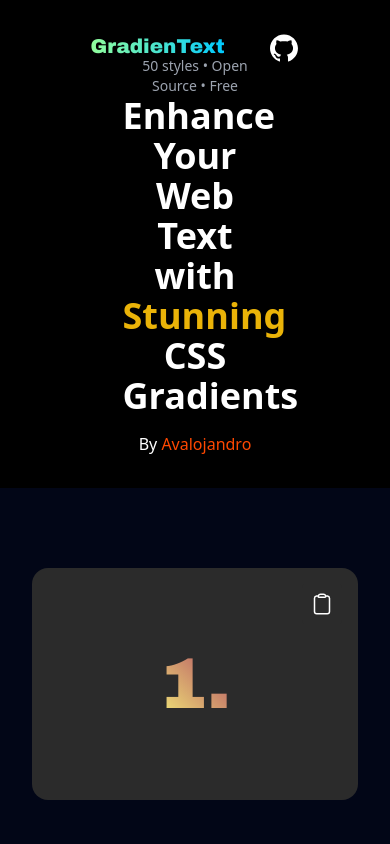
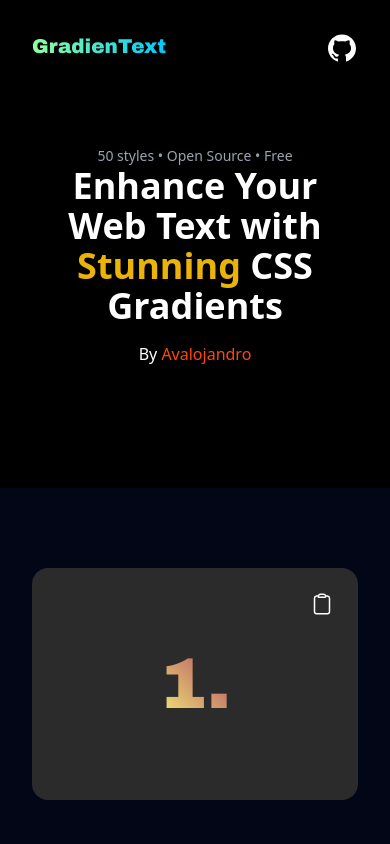
Before and after one commit to Avalojandro/GradienText, a React (Vite) app: page / in a window 390 px wide. Shown: the top 844 px of the page. Built offline with nearby package versions, Linux system fonts and the light colour scheme.

Commit message:
:iphone: responsive fix

```diff
--- a/src/App.jsx
+++ b/src/App.jsx
@@ -55,7 +55,7 @@ function App() {
         rel="stylesheet"
       ></link>
       <div className="bg-black">
-        <nav className="max-w-[70%] mx-auto py-8 px-8 lg:px-16 flex">
+        <nav className="xl:max-w-[70%] mx-auto py-8 px-8 lg:px-16 flex">
           <div className="archivo-black-regular w-full">
             <span className="text-xl lg:text-3xl summer-games">GradienText</span>
           </div>
@@ -72,8 +72,8 @@ function App() {
             </a>
           </div>
         </nav>
-        <div className="max-w-[70%] mx-auto flex h-80  items-center">
-          <div className="px-16 flex items-center w-full">
+        <div className="xl:max-w-[70%] mx-auto flex h-80  items-center">
+          <div className="px-8 md:px-16 flex items-center w-full">
             <div className="w-full text-center lg:text-left">
               <p className="text-gray-400 text-sm">50 styles &#x2022; Open Source &#x2022; Free</p>
               <h2 className="font-bold text-4xl text-white lg:text-5xl">Enhance Your Web Text with <span className=" text-yellow-500">Stunning</span> CSS Gradients</h2>
```
